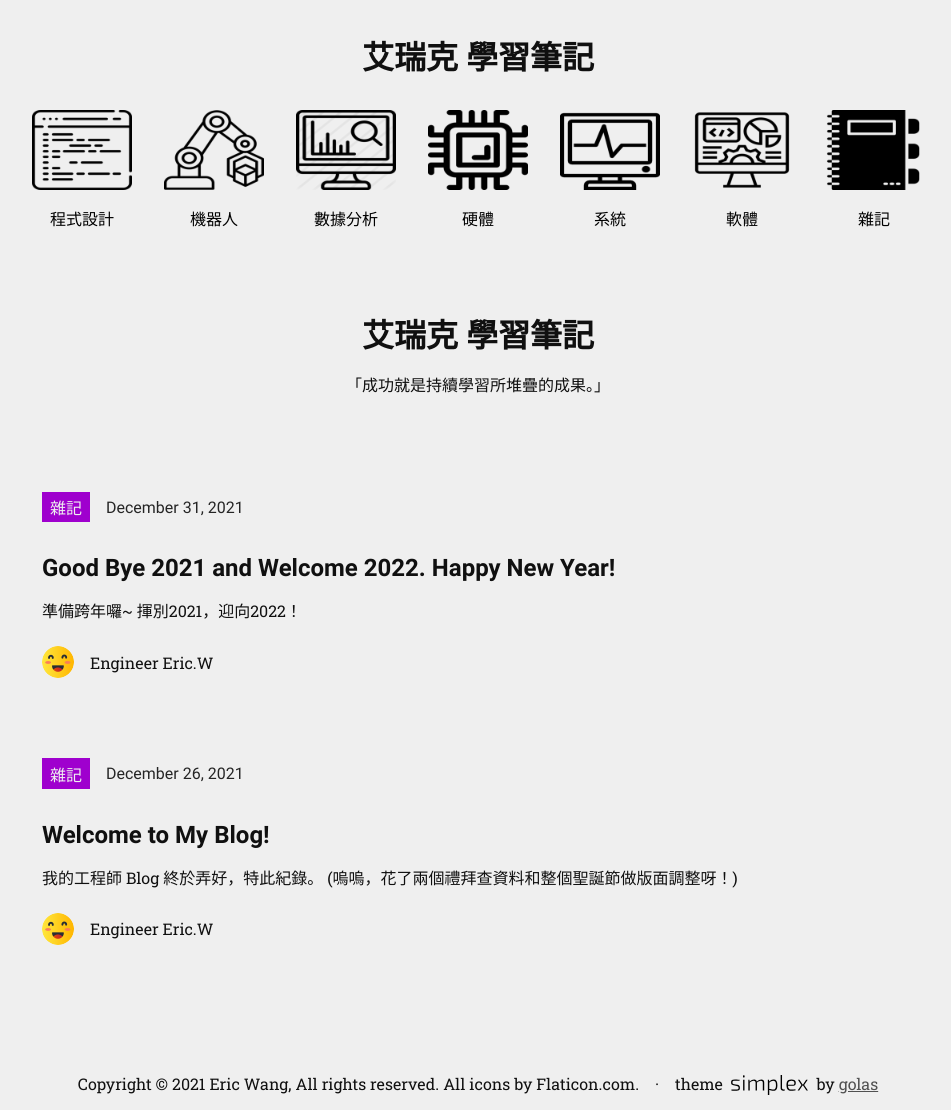
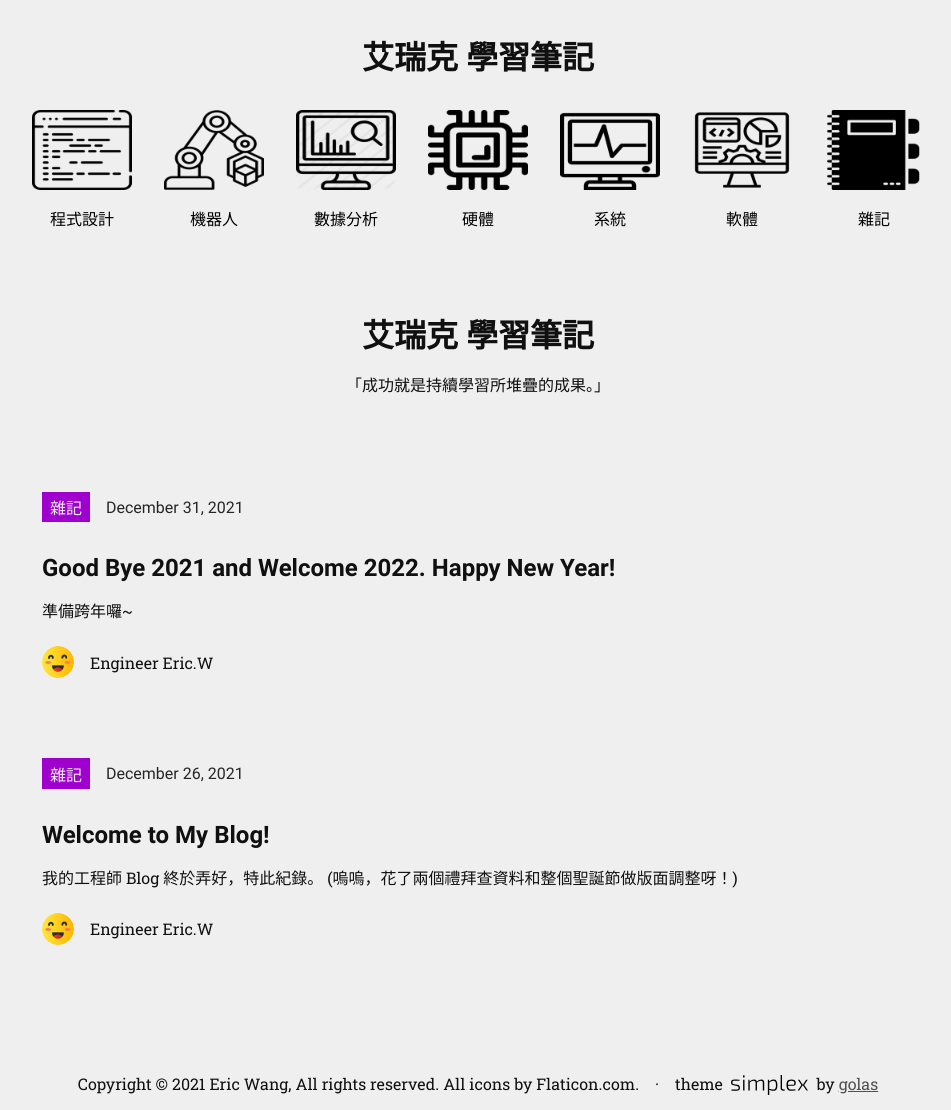
Before and after one commit to ericwang1013/ericwang1013.github.io, a Jekyll site: the page index.html, which Jekyll copies as it is, in a window 1280 px wide. Shown: the whole page, without its empty margins (162-1113 px from the left). Built offline with Jekyll 4.4.1, drawn with Linux system fonts in a browser that asks for light colours.

Commit message:
Update index.html

```diff
--- a/index.html
+++ b/index.html
@@ -442,8 +442,6 @@
         </section>
         <h2 class="snippet__data__header">Good Bye 2021 and Welcome 2022. Happy New Year!</h2>
         <p class="snippet__data__text">準備跨年囉~
-
-揮別2021，迎向2022！
 </p>
 
             <div class="snippet__data__author">
@@ -454,8 +452,8 @@
 
     </section>
 </a>
+        </section>
 
-        </section>
         <section class="snippet snippet_notes-2021-12-26-welcome-to-my-blog">
             <style>
     .snippet_notes-2021-12-26-welcome-to-my-blog::after {
@@ -496,6 +494,7 @@
 
 </section>
 
+
     <footer class="footer">
         <section class="footer__about">
                 <p class="footer__about__copyright">Copyright © 2021 Eric Wang, All rights reserved. All icons by Flaticon.com.</p>
```
